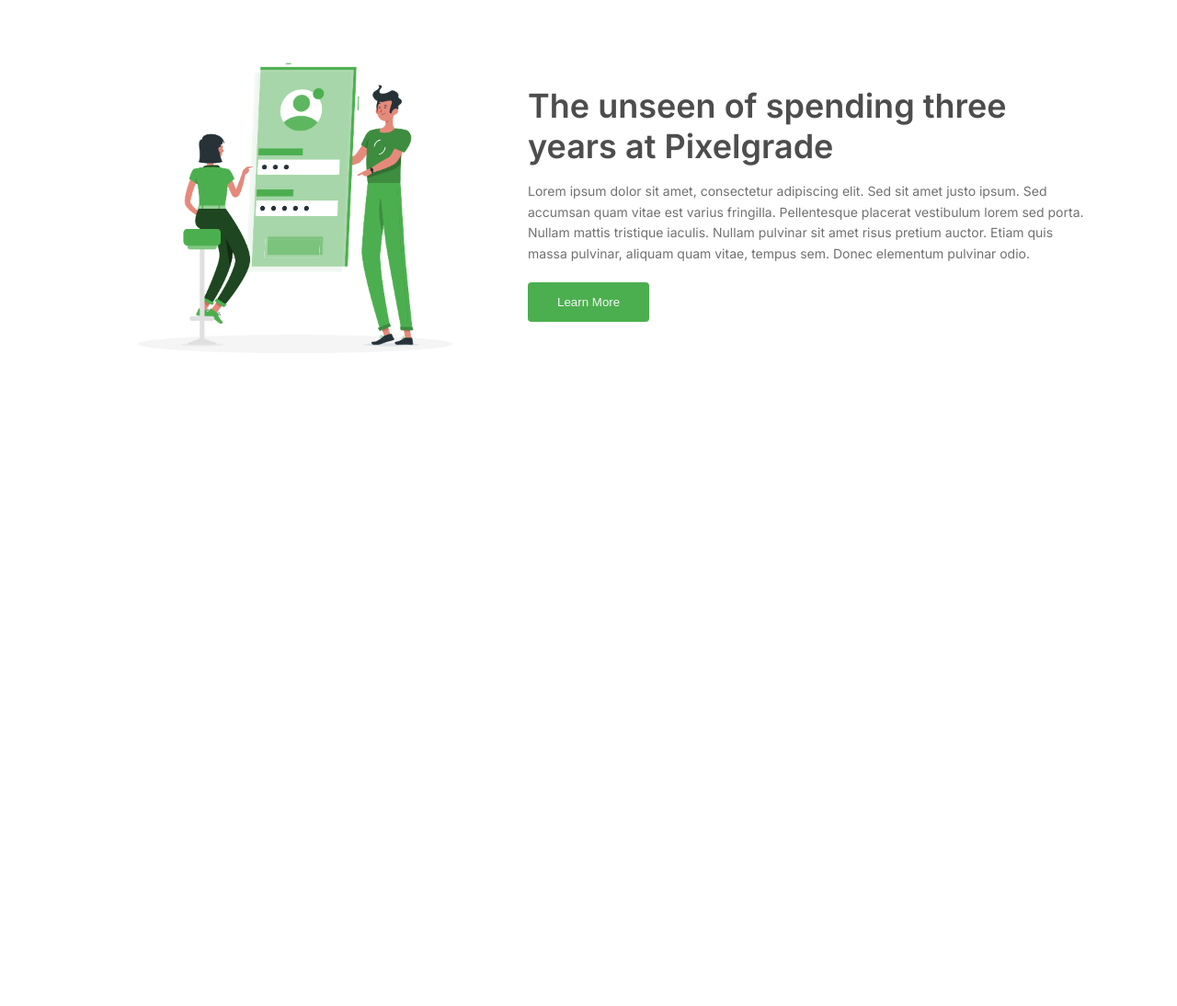
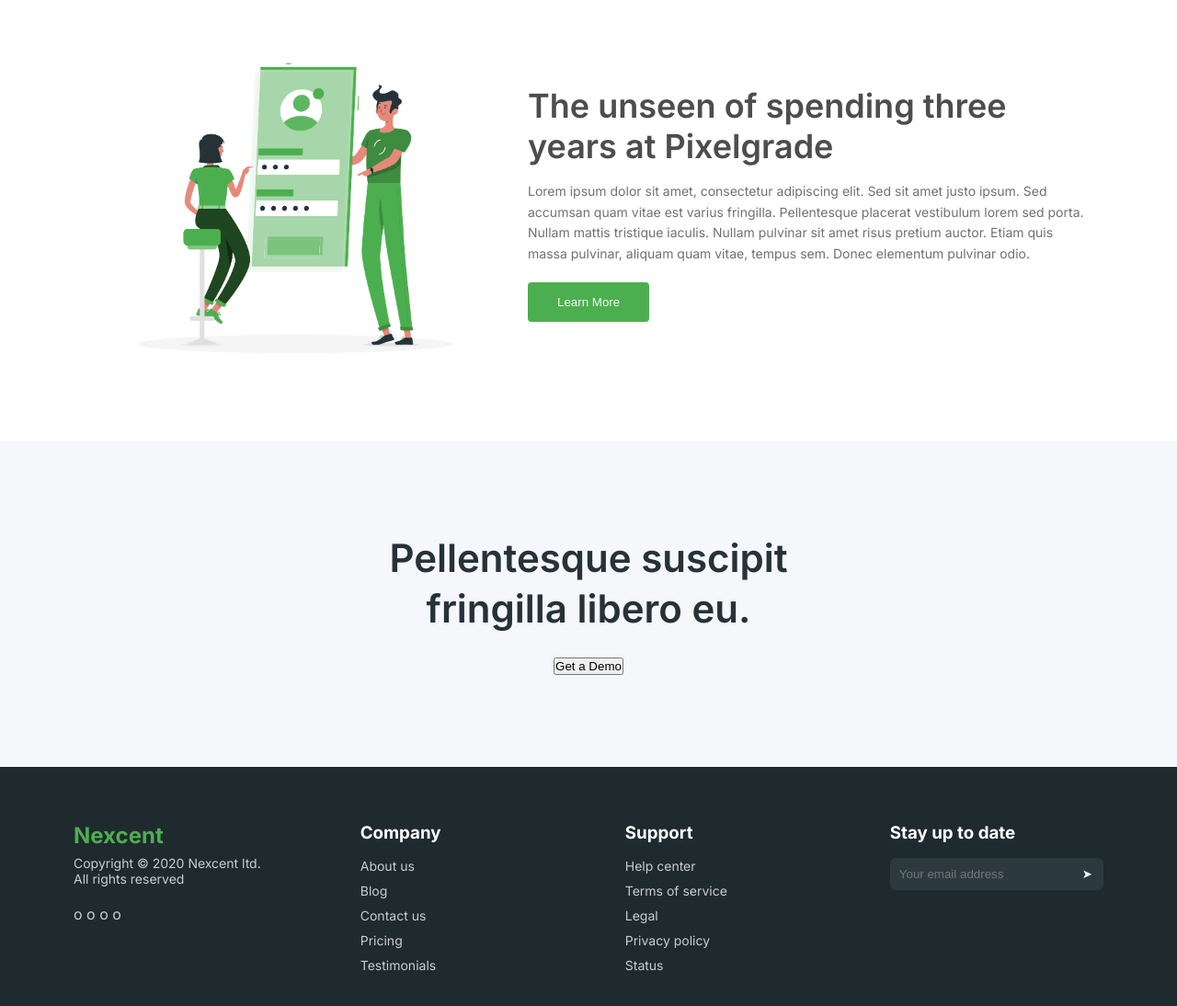
Before and after one commit to Bop205/Netxcent, a plain HTML site: page index.html in a window 1280 px wide. Shown: the part 1458-2552 px from the top of the page at 92% size. Before the commit the page ends 1938 px from the top, so only its background shows below. Drawn offline with Linux system fonts and the light colour scheme.

Commit message:
Suscipit

```diff
--- a/index.css
+++ b/index.css
@@ -251,7 +251,7 @@
 .unlock-banner-content h1 {
   font-size: 36px;
   font-weight: 600;
-  color: #4D4D4D;
+  color: #4d4d4d;
   margin-bottom: 16px;
 }
 
@@ -273,10 +273,123 @@
   gap: 10px;
 }
 
-.unlock-banner-content button:hover{
+.unlock-banner-content button:hover {
   background-color: var(--green-color);
 }
 .unlock-img img {
   width: 442px;
   height: 433px;
 }
+/* Suscipit Section */
+.suscipit {
+  background-color: #f5f7fa;
+  padding: 100px 20px;
+  text-align: center;
+}
+
+.suscipit-content {
+  max-width: 700px;
+  margin: 0 auto;
+}
+
+.suscipit-content h1 {
+  font-size: 42px;
+  font-weight: 600;
+  color: #263238;
+  line-height: 1.3;
+  margin-bottom: 24px;
+}
+
+.btn-demo {
+  background-color: #4caf4f;
+  color: #fff;
+  border: none;
+  padding: 14px 28px;
+  font-size: 16px;
+  border-radius: 6px;
+  cursor: pointer;
+  transition: 0.3s;
+}
+
+.btn-demo:hover {
+  background-color: #43a047;
+}
+
+/* ===== Footer ===== */
+.footer {
+  background: #1f2a2e;
+  color: #ccc;
+  padding: 60px 80px;
+}
+
+.footer-container {
+  display: flex;
+  justify-content: space-between;
+  flex-wrap: wrap;
+  gap: 40px;
+}
+
+/* Left */
+.footer-left {
+  max-width: 250px;
+}
+
+.logo {
+  color: #4caf4f;
+  margin-bottom: 12px;
+}
+
+.footer-left p {
+  font-size: 14px;
+  margin-bottom: 20px;
+}
+
+.socials span {
+  margin-right: 10px;
+  cursor: pointer;
+}
+
+/* Columns */
+.footer-col {
+  min-width: 180px;
+}
+
+.footer-col h3 {
+  color: #fff;
+  margin-bottom: 16px;
+}
+
+.footer-col ul {
+  list-style: none;
+}
+
+.footer-col ul li {
+  margin-bottom: 10px;
+  font-size: 14px;
+  cursor: pointer;
+}
+
+/* Email */
+.email-box {
+  display: flex;
+  background: #2c3a3f;
+  border-radius: 6px;
+  overflow: hidden;
+}
+
+.email-box input {
+  border: none;
+  padding: 10px;
+  background: transparent;
+  color: #fff;
+  outline: none;
+  width: 100%;
+}
+
+.email-box button {
+  background: transparent;
+  border: none;
+  color: #fff;
+  padding: 0 12px;
+  cursor: pointer;
+}
--- a/index.html
+++ b/index.html
@@ -154,7 +154,58 @@
     <!-- Community Section -->
     <section class="community"></section>
     <!-- Community Section -->
+    <!-- Suscipit Section -->
+    <section class="suscipit">
+      <div class="suscipit-content">
+        <h1>Pellentesque suscipit <br />fringilla libero eu.</h1>
+        <button>Get a Demo</button>
+      </div>
+    </section>
 
-    <footer></footer>
+    <footer class="footer">
+      <div class="footer-container">
+        <div class="footer-left">
+          <h2 class="logo">Nexcent</h2>
+          <p>
+            Copyright © 2020 Nexcent ltd.<br />
+            All rights reserved
+          </p>
+          <div class="social">
+            <span>o</span>
+            <span>o</span>
+            <span>o</span>
+            <span>o</span>
+          </div>
+        </div>
+        <div class="footer-col">
+          <h3>Company</h3>
+          <ul>
+            <li>About us</li>
+            <li>Blog</li>
+            <li>Contact us</li>
+            <li>Pricing</li>
+            <li>Testimonials</li>
+          </ul>
+        </div>
+        <div class="footer-col">
+          <h3>Support</h3>
+          <ul>
+            <li>Help center</li>
+            <li>Terms of service</li>
+            <li>Legal</li>
+            <li>Privacy policy</li>
+            <li>Status</li>
+          </ul>
+        </div>
+        <div class="footer-col">
+          <h3>Stay up to date</h3>
+          <div class="email-box">
+            <input type="text" placeholder="Your email address" />
+            <button>➤</button>
+          </div>
+        </div>
+      </div>
+    </footer>
+    <!-- Suscipit Section -->
   </body>
 </html>
```
